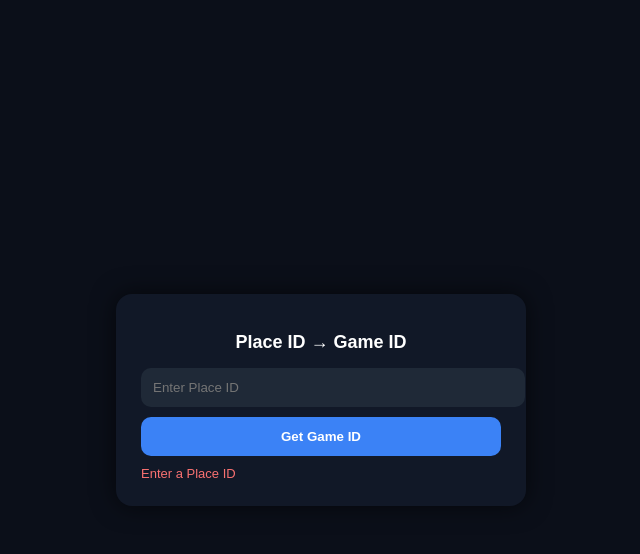
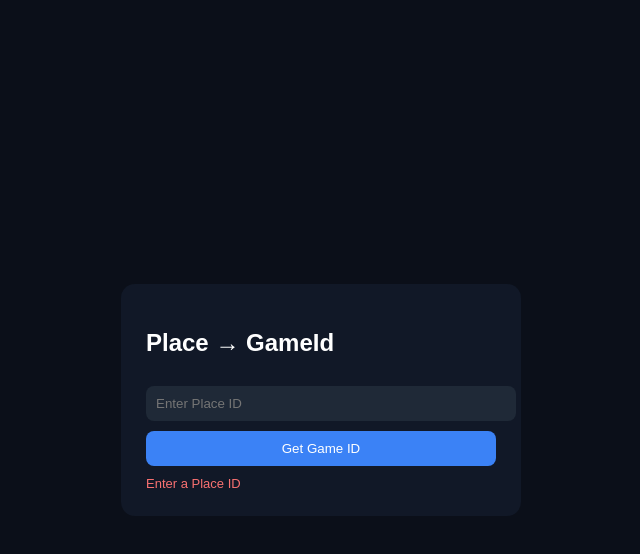
Before and after one commit to sawyerscript/roblox-Gameid, a website: page index.html in a window 1280 px wide. Both pictures are taken after a click on the button "Get Game ID". Shown: the whole page, without its empty margins (319-959 px from the left). Drawn offline with Linux system fonts and the light colour scheme.

Commit message:
Refactor HTML structure and update styles

```diff
--- a/index.html
+++ b/index.html
@@ -1,119 +1,101 @@
 <!DOCTYPE html>
 <html lang="en">
 <head>
-<meta charset="UTF-8" />
-<meta name="viewport" content="width=device-width, initial-scale=1.0"/>
-<title>Roblox Place → GameId Finder</title>
-
+<meta charset="UTF-8">
+<title>Place → GameId Finder</title>
 <style>
 body {
-    margin: 0;
-    font-family: Arial, sans-serif;
-    background: #0b0f19;
-    color: #fff;
-    display: flex;
-    justify-content: center;
-    align-items: center;
-    height: 100vh;
+    margin:0;
+    background:#0b0f19;
+    color:white;
+    font-family:Arial;
+    display:flex;
+    justify-content:center;
+    align-items:center;
+    height:100vh;
 }
-
-.card {
-    background: #111827;
-    padding: 25px;
-    border-radius: 16px;
-    width: 360px;
-    box-shadow: 0 0 25px rgba(0,0,0,0.6);
+.box {
+    background:#111827;
+    padding:25px;
+    border-radius:14px;
+    width:350px;
 }
-
-h1 {
-    font-size: 18px;
-    text-align: center;
-    margin-bottom: 15px;
+input, button {
+    width:100%;
+    padding:10px;
+    margin-top:10px;
+    border-radius:8px;
+    border:none;
 }
-
 input {
-    width: 100%;
-    padding: 12px;
-    border-radius: 10px;
-    border: none;
-    background: #1f2937;
-    color: white;
-    outline: none;
+    background:#1f2937;
+    color:white;
 }
-
 button {
-    width: 100%;
-    padding: 12px;
-    margin-top: 10px;
-    border: none;
-    border-radius: 10px;
-    background: #3b82f6;
-    color: white;
-    cursor: pointer;
-    font-weight: bold;
+    background:#3b82f6;
+    color:white;
+    cursor:pointer;
 }
-
 button:hover {
-    background: #2563eb;
+    background:#2563eb;
 }
-
 .result {
-    margin-top: 15px;
-    background: #1f2937;
-    padding: 10px;
-    border-radius: 10px;
-    display: none;
+    margin-top:15px;
+    padding:10px;
+    background:#1f2937;
+    border-radius:8px;
+    display:none;
 }
-
 .error {
-    color: #f87171;
-    margin-top: 10px;
-    font-size: 13px;
+    color:#f87171;
+    margin-top:10px;
+    font-size:13px;
 }
 </style>
 </head>
-
 <body>
 
-<div class="card">
-    <h1>Place ID → Game ID</h1>
+<div class="box">
+<h2>Place → GameId</h2>
 
-    <input id="placeId" placeholder="Enter Place ID" />
+<input id="placeId" placeholder="Enter Place ID">
 
-    <button onclick="getGameId()">Get Game ID</button>
+<button onclick="fetchId()">Get Game ID</button>
 
-    <div class="result" id="resultBox">
-        Universe ID: <span id="result"></span>
-    </div>
+<div class="result" id="result">
+Universe ID: <span id="uid"></span>
+</div>
 
-    <div class="error" id="error"></div>
+<div class="error" id="err"></div>
 </div>
 
 <script>
-async function getGameId() {
-    const placeId = document.getElementById("placeId").value.trim();
-    const error = document.getElementById("error");
-    const box = document.getElementById("resultBox");
+async function fetchId() {
+    const id = document.getElementById("placeId").value.trim();
+    const err = document.getElementById("err");
+    const resBox = document.getElementById("result");
 
-    error.textContent = "";
-    box.style.display = "none";
+    err.textContent = "";
+    resBox.style.display = "none";
 
-    if (!placeId) {
-        error.textContent = "Enter a Place ID";
+    if (!id) {
+        err.textContent = "Enter a Place ID";
         return;
     }
 
     try {
-        const res = await fetch(`/api/gameid/${placeId}`);
+        // PUBLIC CORS PROXY (works for quick testing)
+        const api = `https://api.allorigins.win/raw?url=` +
+        encodeURIComponent(`https://apis.roblox.com/universes/v1/places/${id}/universe`);
+
+        const res = await fetch(api);
         const data = await res.json();
 
-        if (!res.ok) throw new Error(data.error);
+        document.getElementById("uid").textContent = data.universeId;
+        resBox.style.display = "block";
 
-        document.getElementById("result").textContent = data.universeId;
-        box.style.display = "block";
-
-    } catch (err) {
-        error.textContent = "Failed to fetch Game ID.";
+    } catch (e) {
+        err.textContent = "Failed to fetch GameId (invalid ID or API blocked)";
     }
 }
 </script>
```
